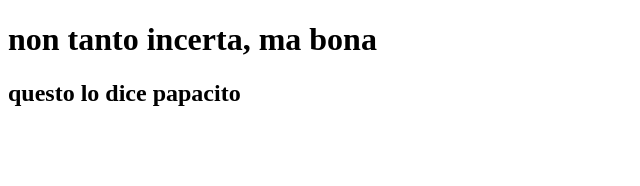
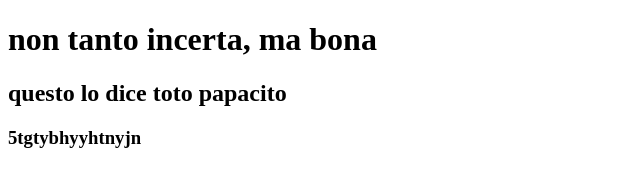
Before and after one commit to emanuelaprs/incertezze, a plain HTML site: page index.html in a window 1280 px wide. Shown: the whole page, without its empty margins (0-640 px from the left). Drawn offline with Linux system fonts and the light colour scheme.

Commit message:
added h3

```diff
--- a/index.html
+++ b/index.html
@@ -7,6 +7,8 @@
 </head>
 <body>
     <h1>non tanto incerta, ma bona</h1>
-    <h2>questo lo dice papacito</h2>
+    <h2>questo lo dice toto papacito</h2>
+<h3>5tgtybhyyhtnyjn</h3>
+
 </body>
 </html>
```
